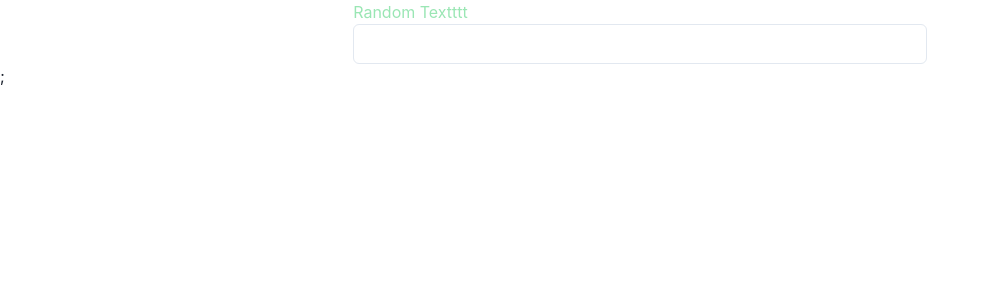
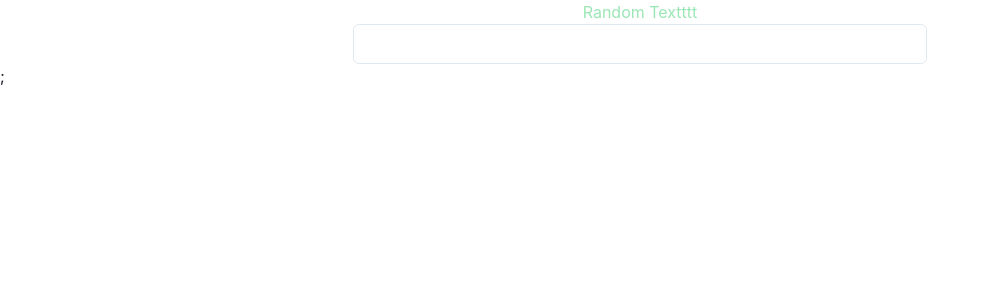
Before and after one commit to ordinaryfolk/fullstack-coding-test, a Next.js app: page / in a window 1280 px wide. Shown: the top 300 px of the page, without its empty margins (0-989 px from the left). Built offline with nearby package versions, Linux system fonts and the light colour scheme.

Commit message:
feat: utilize react references to reference dynamic text and call the changeValue within it

```diff
--- a/components/DynamicText.tsx
+++ b/components/DynamicText.tsx
@@ -1,14 +1,22 @@
-import React, { useState } from "react";
+import React, { forwardRef, SetStateAction, useImperativeHandle, useState } from "react";
 import { Text } from "@chakra-ui/react";
 
-const DynamicText = () => {
+const DynamicText = forwardRef((_props, ref) => {
   const [value, setValue] = useState("Random Textttt");
 
-  const changeValue = (newValue) => {
-    setValue(newValue);
-  };
+  useImperativeHandle(
+    ref,
+    () => {
+      return {
+        changeValue(newValue: SetStateAction<string>) {
+          setValue(newValue);
+        },
+      };
+    },
+    []
+  );
 
   return <Text color="green.200">{value}</Text>;
-};
+});
 
 export default DynamicText;
--- a/pages/index.tsx
+++ b/pages/index.tsx
@@ -1,10 +1,14 @@
+import React, { useState, useRef } from "react";
 import Head from "next/head";
 import DynamicText from "../components/DynamicText";
-import { Container, Box, Input } from "@chakra-ui/react";
+import { Container, Box, Input, Flex } from "@chakra-ui/react";
 
 const Home = () => {
+  const inputTextRef = useRef(null);
+
   const onChange = (e: React.ChangeEvent<HTMLInputElement>) => {
-    console.log(e.target.value);
+    e.preventDefault();
+    inputTextRef.current.changeValue(e.target.value);
   };
 
   return (
@@ -14,8 +18,10 @@ const Home = () => {
       </Head>
 
       <Box>
-        <DynamicText />
-        <Input onChange={onChange} />
+        <Flex direction="column" align="center" justifyContent="center">
+          <DynamicText ref={inputTextRef} />
+          <Input onChange={onChange} />
+        </Flex>
       </Box>
     </Container>
   );
```
